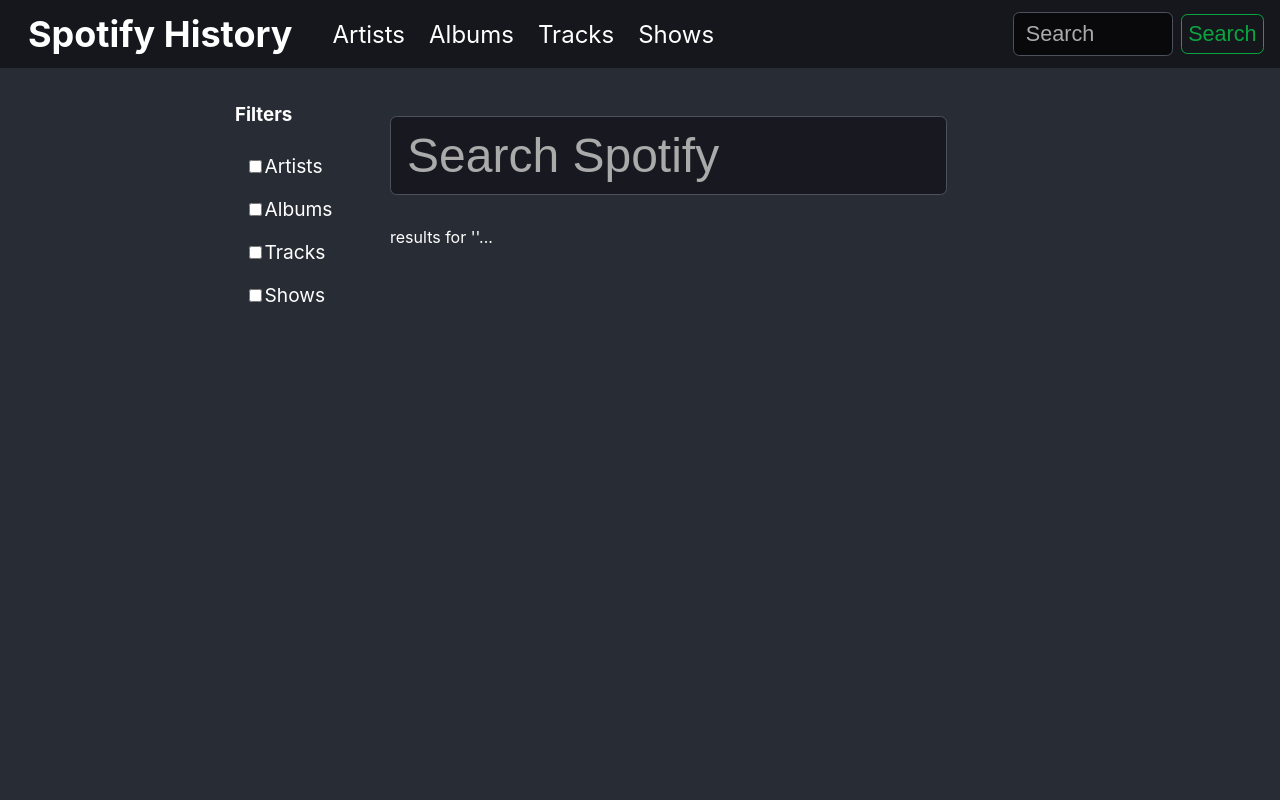
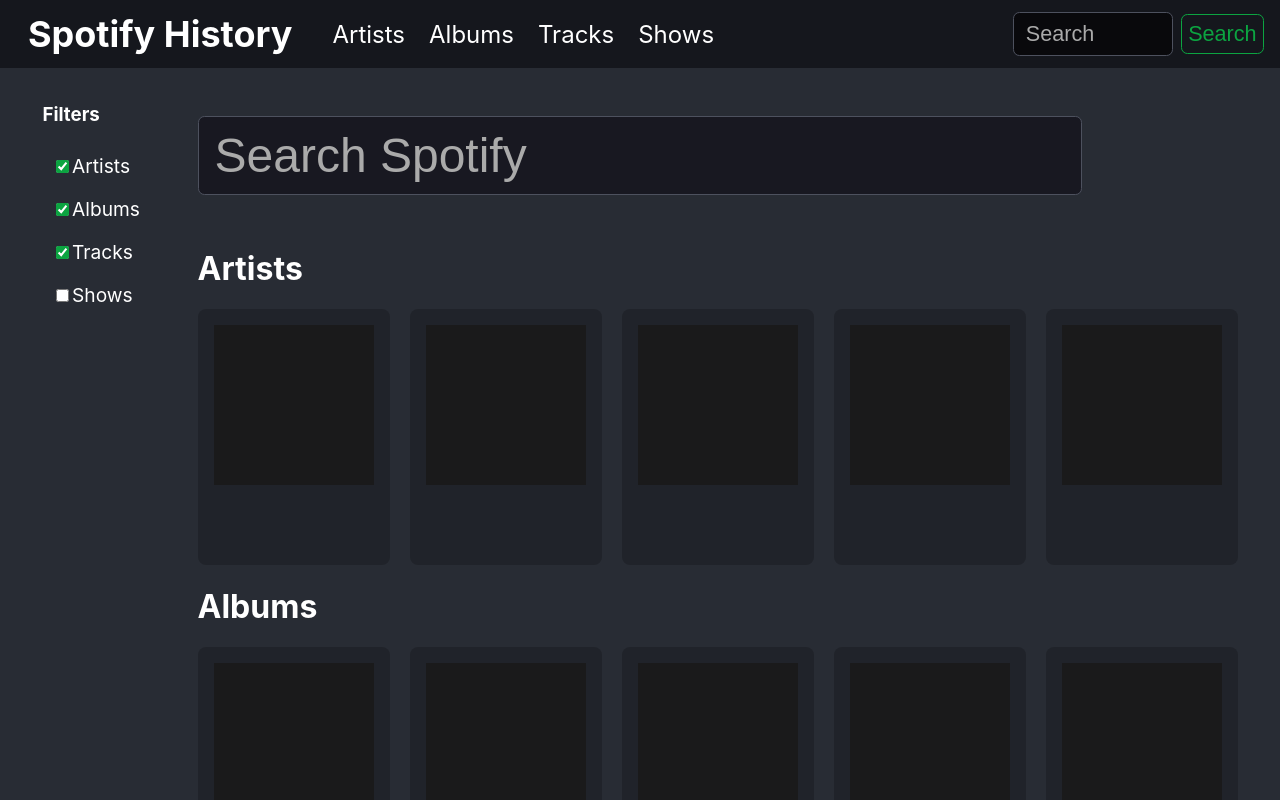
Before and after one commit to joe-cupit/spotify-history-explorer, a React (Create React App) app in the folder client/: page /search in a window 1280 px wide. Shown: the top 800 px of the page. Built offline with nearby package versions, Linux system fonts and the light colour scheme.

Commit message:
Vastly improve search page and add custom hooks

```diff
--- /dev/null
+++ b/client/src/hooks/useSessionStorage.jsx
@@ -0,0 +1,16 @@
+import { useState, useEffect } from "react";
+
+function getStorageValue(key, defaultValue) {
+  const saved = sessionStorage.getItem(key);
+  return JSON.parse(saved) || defaultValue;
+}
+
+export const useSessionStorage = (key, defaultValue) => {
+  const [value, setValue] = useState(() => (getStorageValue(key, defaultValue)));
+
+  useEffect(() => {
+    sessionStorage.setItem(key, JSON.stringify(value));
+  }, [key, value]);
+
+  return [value, setValue];
+}
--- /dev/null
+++ b/client/src/hooks/useSpotifySearch.jsx
@@ -0,0 +1,27 @@
+import { useState, useEffect } from "react";
+
+export const useSpotifySearch = (searchTerm) => {
+  const [searchResults, setSearchResults] = useState(null);
+
+  const typeString = 'artist+album+track+show'
+
+  useEffect(() => {
+    setSearchResults(null);
+
+    if (searchTerm) {
+      const timeOutId = setTimeout(() => {
+        setSearchResults(null);
+        fetch(`/api/search/${typeString}/${searchTerm}/5`)
+          .then((res) => res.json())
+          .then((data) => {
+            console.log(data);
+            setSearchResults(data);
+          });
+      }, 200)
+      return () => clearTimeout(timeOutId);
+    }
+
+  }, [searchTerm]);
+
+  return [searchResults, setSearchResults];
+}
--- a/client/src/pages/search.css
+++ b/client/src/pages/search.css
@@ -34,6 +34,7 @@
   display: flex;
   flex-direction: column;
   align-items: left;
+  width: 65rem;
 }
 
 .search-page-header {
@@ -72,6 +73,11 @@
   gap: 1rem;
 }
 
+.search-page-noresults {
+  font-size: 1.25rem;
+  font-style: italic;
+}
+
 .search-page-result {
   display: flex;
   flex-direction: column;
@@ -81,6 +87,7 @@
   padding: 1rem;
 
   width: 12rem;
+  height: 16rem;
 
   background-color: rgba(0, 0, 0, .2);
   border-radius: .5rem;
--- a/client/src/pages/search.jsx
+++ b/client/src/pages/search.jsx
@@ -1,59 +1,27 @@
 import "./search.css"
 
-import { useEffect, useState } from "react";
+import { useSessionStorage } from "../hooks/useSessionStorage";
+import { useSpotifySearch } from "../hooks/useSpotifySearch";
 
 import { Link } from "react-router-dom"
 
 
 export function SearchPage() {
 
-  const [searchTerm, setSearchTerm] = useState("");
-  const [searchResults, setSearchResults] = useState(null);
+  const [searchTerm, setSearchTerm] = useSessionStorage("search-term", "");
+  const [filters, setFilters] = useSessionStorage("filters", {
+    "artist": true, "album": true, "track": true, "show": false
+  });
+  const [searchResults, setSearchResults] = useSpotifySearch(searchTerm);
 
-  const typeList = ['artist', 'album', 'track', 'show'];
+  const typeList = ["artist", "album", "track", "show"];
 
-  useEffect(() => {
-    const typeString = getTypeString();
-    if (searchTerm) {
-      const timeOutId = setTimeout(() => {
-        fetch(`/api/search/${typeString}/${searchTerm}/5`)
-          .then((response) => response.json())
-          .then((data) => {
-            console.log(data)
-            setSearchResults(data)
-          });
-      }, 200);
-      return () => clearTimeout(timeOutId);
-    } else {
-      setSearchResults(null);
-    }
-  }, [searchTerm]);
-
-
-  function getTypeString() {
-    var activeTypeList = [];
-    for (let type of typeList) {
-      let active = document.querySelector(`#checkbox-${type}`).checked;
-      if (active) {
-        activeTypeList.push(type);
-      }
-    }
-    return activeTypeList.join('+');
+  const handleFilterChange = (e) => {
+    setFilters({
+      ...filters,
+      [e.target.name]: !filters[e.target.name]
+    })
   }
-
-  function presentResults(resultList, type) {
-    return (
-      <>
-      <div className="search-page-results-section">
-        {resultList.map((item, index) => {
-          return (<SearchResult item={item} type={type} key={index} />)
-        })}
-      </div>
-
-      </>
-    )
-  }
-
 
   return (
     <>
@@ -61,7 +29,17 @@
       <div className="search-page-filters">
         <h3>Filters</h3>
         {typeList.map((name, index) => {
-          return <CheckBox key={index} name={name} id={'checkbox-'+name} />
+          return (
+            <label key={index}>
+              <input
+                type="checkbox"
+                name={name}
+                checked={filters[name]}
+                onChange={handleFilterChange}
+              />
+              {capitalise(name)+"s"}
+            </label>
+          )
         })}
       </div>
       <div className="search-page-search">
@@ -69,22 +47,11 @@
           <input
             type="search"
             placeholder={"Search Spotify"}
+            value={searchTerm}
             onChange={(e) => setSearchTerm(e.target.value)}>
           </input>
         </div>
-        <div className="search-page-results">
-          results for '{searchTerm}'...
-          {searchResults && typeList.map((type, index) => {
-            if (type+'s' in searchResults) {
-              return (
-                <div key={index}>
-                  <h3>{capitalise(type)+'s'}</h3>
-                  {presentResults(searchResults[type+'s'].items, type)}
-                </div>
-              )
-            } else return null
-          })}
-        </div>
+        <SearchPageResults filters={filters} searchResults={searchResults} />
       </div>
     </div>
 
@@ -93,51 +60,56 @@
 }
 
 
-function SearchResult({ item, type }) {
-  console.log(item)
-
-  var imageURL = null;
-  if (type === 'track') {
-    imageURL = item.album.images[0].url;
-  } else {
-    imageURL = item.images[0].url;
-  }
-
+function SearchPageResults({ filters, searchResults }) {
   return (
-      <>
-      <Link to={`/${type}/${item.id}`}>
-        <div className="search-page-result">
-          <div className="search-page-result-image">
-            <img src={imageURL} alt={item.name} />
+    <div className="search-page-results">
+      {Object.keys(filters).filter(t => filters[t]).map((name, index) => {
+        return (<>
+          <h1>{capitalise(name)+'s'}</h1>
+          <div className="search-page-results-section">
+            {searchResults?.[name+'s'] ?
+              <>
+              {searchResults?.[name+'s'].items.length > 0 ?
+                searchResults?.[name+'s'].items.map((item, index) => {
+                  return (<SearchResult item={item} type={name} key={index} />)
+                })
+              : <span className="search-page-noresults">No results</span>
+              }
+              </>
+            : Array(5).fill().map((item, index) => {
+                return (<SearchResult item={null} key={index} />)
+              })
+            }
           </div>
-          <span className="search-page-result-name">
-            {item.name}
-          </span>
-
-        </div>
-      </Link>
-      </>
+        </>)
+      })}
+    </div>
   )
 }
 
 
-function CheckBox({ name, id }) {
-  const [checked, setChecked] = useState(false);
-
-  const handleChange = () => {
-    setChecked(!checked);
+function SearchResult({ item, type }) {
+  if (item) {
+    var imageURL = null;
+    if (type === 'track') {
+      imageURL = item.album.images[0]?.url;
+    } else {
+      imageURL = item.images[0]?.url;
+    }
   }
 
   return (
-    <label>
-      <input
-        type="checkbox"
-        id={id}
-        checked={checked}
-        onChange={handleChange}
-      />
-      {capitalise(name)+"s"}
-    </label>
+    <Link to={item && `/${type}/${item.id}`} className="search-page-result">
+
+      <div className="search-page-result-image">
+        {item && <img src={imageURL} alt={item.name} />}
+      </div>
+
+      <span className="search-page-result-name">
+        {item?.name}
+      </span>
+
+    </Link>
   )
 }
 
```
